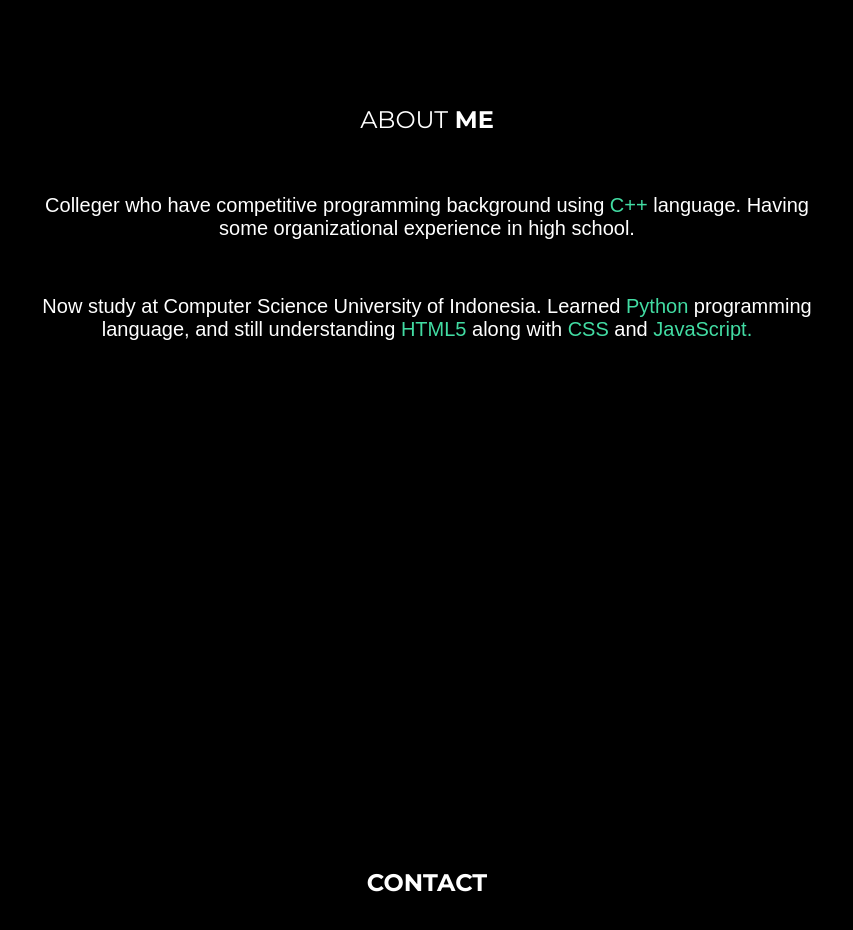
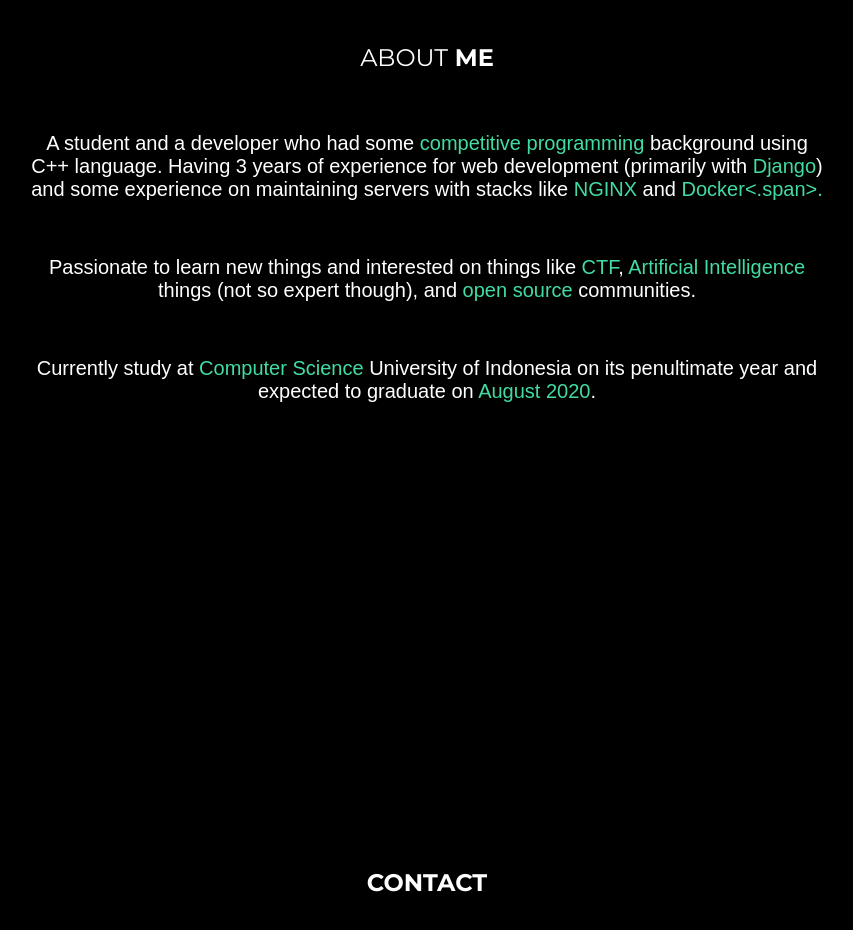
Before and after one commit to hashlash/hashlash.github.io, a plain HTML site: page index.html in a window 1280 px wide. Shown: the part 980-1910 px from the top of the page, without its empty margins (213-1066 px from the left). Drawn offline with Linux system fonts and the light colour scheme; a web font is replaced by a local one.

Commit message:
edit about me

```diff
--- a/index.html
+++ b/index.html
@@ -55,8 +55,9 @@
         <!-- About Section -->
         <section id="about">
                 <h2><span class="light">About</span> ME</h2>
-                <p>Colleger who have competitive programming background using <span class="emphasize">C++</span> language. Having some organizational experience in high school.</p>
-                <p>Now study at Computer Science University of Indonesia. Learned <span class="emphasize">Python</span> programming language, and still understanding <span class="emphasize">HTML5</span> along with <span class="emphasize">CSS</span> and <span class="emphasize">JavaScript.</span class="emphasize"></p>
+                <p>A student and a developer who had some <span class=emphasize>competitive programming</span> background using C++ language. Having 3 years of experience for web development (primarily with <span class=emphasize>Django</span>) and some experience on maintaining servers with stacks like <span class=emphasize>NGINX</span> and <span class=emphasize>Docker<.span>.</p>
+                <p>Passionate to learn new things and interested on things like <span class=emphasize>CTF</span>, <span class=emphasize>Artificial Intelligence</span> things (not so expert though), and <span class=emphasize>open source</span> communities.</p>
+                <p>Currently study at <span class=emphasize>Computer Science</span> University of Indonesia on its penultimate year and expected to graduate on <span class=emphasize>August 2020</span>.</p>
         </section>
 
         <!-- Contact Section -->
```
